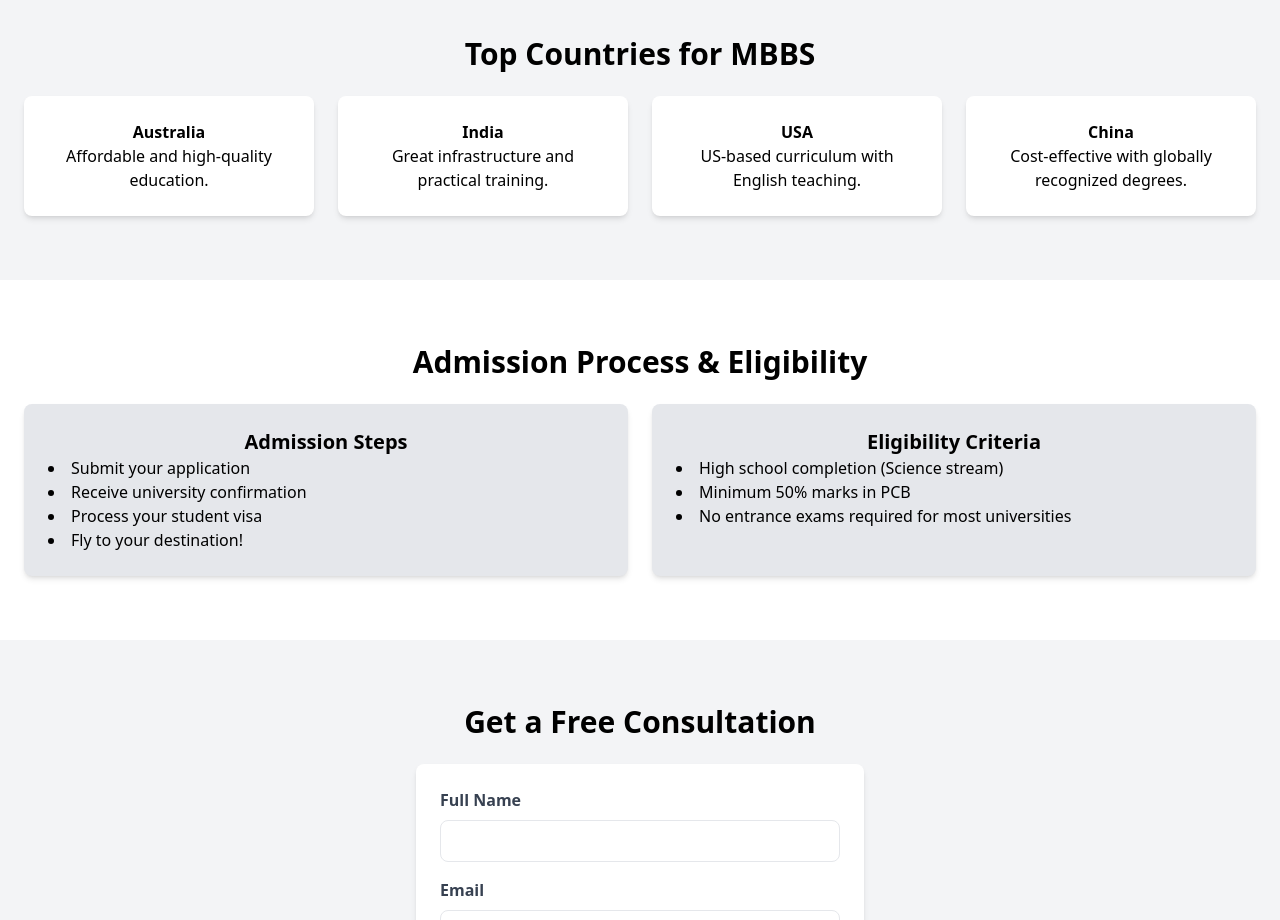
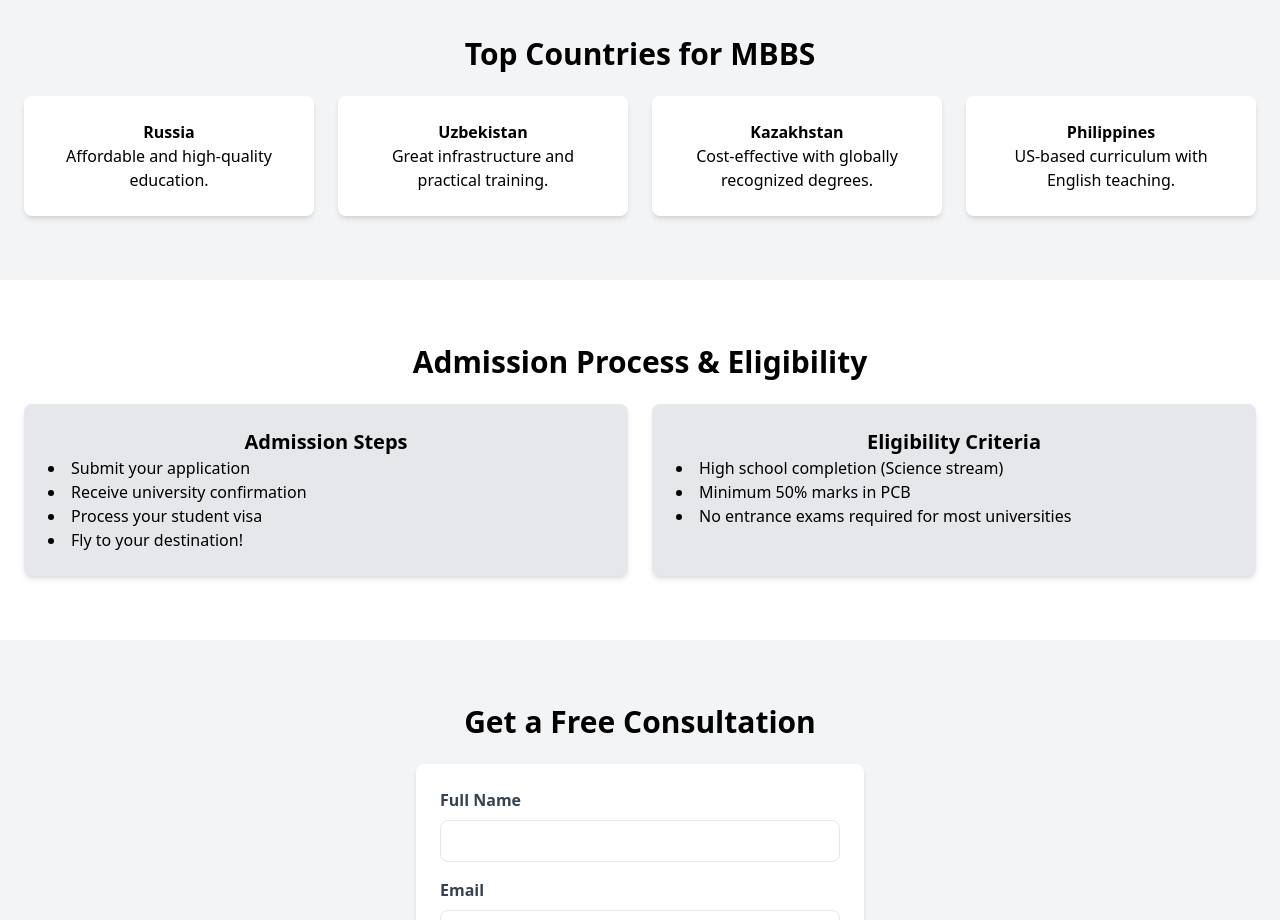
Before and after one commit to RinniVatsa/Study-MBBS-Abroad, a plain HTML site: page index.html in a window 1280 px wide. Shown: the part 1140-2060 px from the top of the page. Drawn offline with nearby package versions, Linux system fonts and the light colour scheme.

Commit message:
additioal changes

```diff
--- a/index.html
+++ b/index.html
@@ -43,20 +43,20 @@
         <h2 class="text-3xl font-bold mb-6">Top Countries for MBBS</h2>
         <div class="grid grid-cols-2 md:grid-cols-4 gap-6 px-6">
             <div class="p-6 bg-white rounded-lg shadow-md">
-                <h3 class="font-semibold">Australia</h3>
+                <h3 class="font-semibold">Russia</h3>
                 <p>Affordable and high-quality education.</p>
             </div>
             <div class="p-6 bg-white rounded-lg shadow-md">
-                <h3 class="font-semibold">India</h3>
+                <h3 class="font-semibold">Uzbekistan</h3>
                 <p>Great infrastructure and practical training.</p>
             </div>
             <div class="p-6 bg-white rounded-lg shadow-md">
-                <h3 class="font-semibold">USA</h3>
-                <p> US-based curriculum with English teaching.</p>
+                <h3 class="font-semibold">Kazakhstan</h3>
+                <p>Cost-effective with globally recognized degrees.</p>
             </div>
             <div class="p-6 bg-white rounded-lg shadow-md">
-                <h3 class="font-semibold">China</h3>
-                <p>Cost-effective with globally recognized degrees.</p>
+                <h3 class="font-semibold">Philippines</h3>
+                <p>US-based curriculum with English teaching.</p>
             </div>
         </div>
     </section>
@@ -109,10 +109,10 @@
                     <label class="block text-gray-700 font-semibold mb-2">Preferred Country</label>
                     <select id="country" class="w-full px-4 py-2 border rounded-lg">
                         <option value="">Select Country</option>
-                        <option>Australia </option>
-                        <option>India</option>
-                        <option>USA</option>
-                        <option>China</option>
+                        <option>Russia</option>
+                        <option>Uzbekistan</option>
+                        <option>Kazakhstan</option>
+                        <option>Philippines</option>
                     </select>
                 </div>
                 <button type="submit" class="w-full bg-yellow-500 text-black font-bold py-2 rounded-lg hover:bg-yellow-600">Submit</button>
```
Also changed, not shown: 1 other file.
